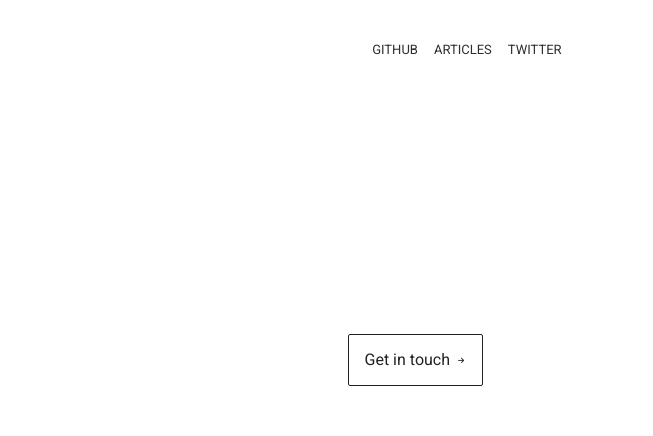
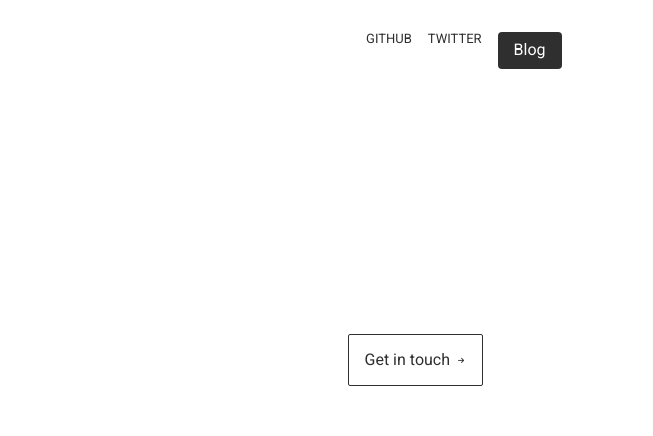
Before and after one commit to mutheusalmeida/mutheusalmeida.github.io, a plain HTML site: page index.html in a window 1280 px wide. Shown: the top 436 px of the page, 627-1280 px from the left. Drawn offline with Linux system fonts and the light colour scheme.

Commit message:
Update content

```diff
--- a/index.html
+++ b/index.html
@@ -30,8 +30,8 @@
 
         <nav class="header__nav">
           <a class="nav-item" href="https://github.com/mutheusalmeida" target="_blank">Github</a>
-          <a class="nav-item" href="blog/">Articles</a>
           <a class="nav-item" href="https://twitter.com/mutheusalmeida" target="_blank">Twitter</a>
+          <a class="site-button" href="blog/">Blog</a>
         </nav>
       </div>
     </header>
--- a/styles/main.css
+++ b/styles/main.css
@@ -46,6 +46,19 @@ body {
   text-transform: uppercase;
 }
 
+.site-button {
+  display: grid;
+  height: 37px;
+  align-items: center;
+  font-size: 16px;
+  text-decoration: none;
+  borde: 1px solid #2F2F2F;
+  color: #FFF;
+  background: #2F2F2F;
+  padding: 0 16px;
+  border-radius: 4px;
+}
+
 main {
   display: grid;
   grid-template-columns: [left-gutter] 1rem [content] 10fr [right-gutter] 1rem;
@@ -89,10 +102,11 @@ main {
   grid-area: button;
   background: #FFF;
   font-size: 16px;
-  border: 1px solid #222;
+  border: 1px solid #2F2F2F;
   padding: 1rem;
   border-radius: 2px;
-  color: #222;
+  color: #2F2F2F;
+  text-transform: ;
   text-decoration: none;
 }
 
```
